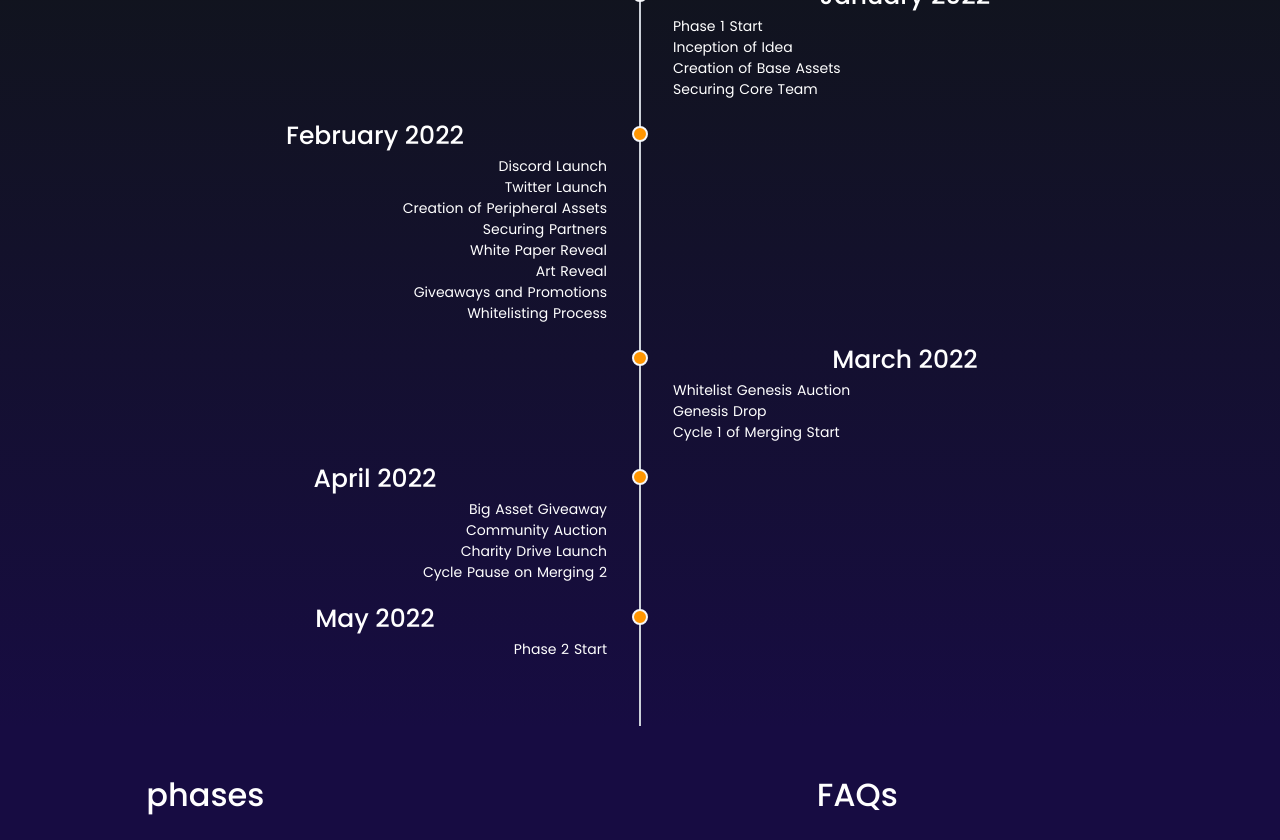
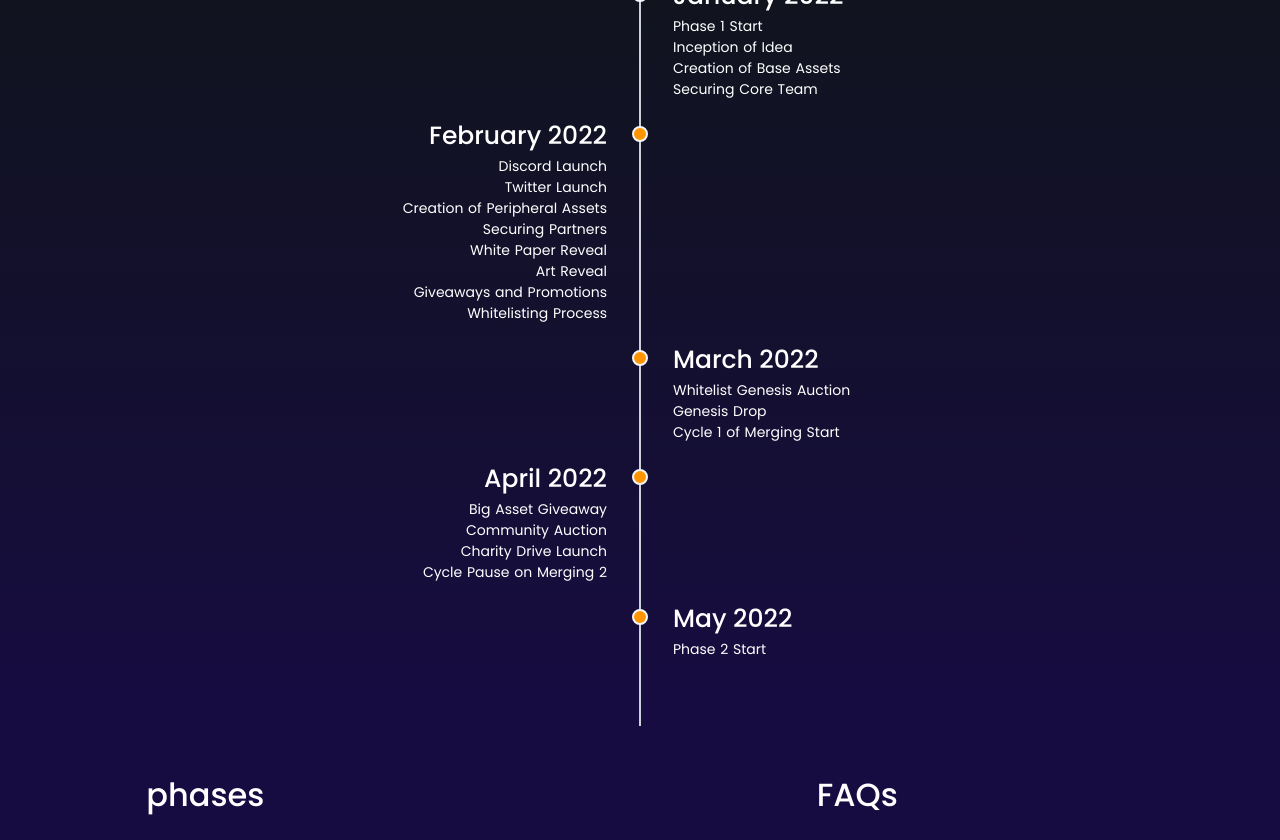
Before and after one commit to fromabby/ngc-landing-page, a React (Create React App) app in the folder frontend/: page / in a window 1280 px wide. Shown: the part 2040-2880 px from the top of the page. Built offline with nearby package versions, Linux system fonts and the light colour scheme; a web font is replaced by a local one.

Commit message:
fixed timeline minor design bug

```diff
--- a/frontend/src/components/home/Timeline.js
+++ b/frontend/src/components/home/Timeline.js
@@ -8,7 +8,7 @@ const Timeline = () => {
         <>
             <Container fluid className="p-0">
                 <div className="roadmap">
-                    <h3><span>short-term timeline</span></h3>
+                    <h3 className="roadmap-heading"><span>short-term timeline</span></h3>
                     <div className="roadmap-container">
                         <div className="timeline-block timeline-block-right">
                             <div className="marker"></div>
@@ -62,7 +62,7 @@ const Timeline = () => {
                                 </p>
                             </div>
                         </div>
-                        <div className="timeline-block timeline-block-left">
+                        <div className="timeline-block timeline-block-right">
                             <div className="marker"></div>
                             <div className="timeline-content">
                                 <h3>May 2022</h3>
--- a/frontend/src/components/home/roadmap.css
+++ b/frontend/src/components/home/roadmap.css
@@ -1,4 +1,4 @@
-.roadmap h3 {
+.roadmap-heading {
     text-align: center;
     color: #fff
 }
```
